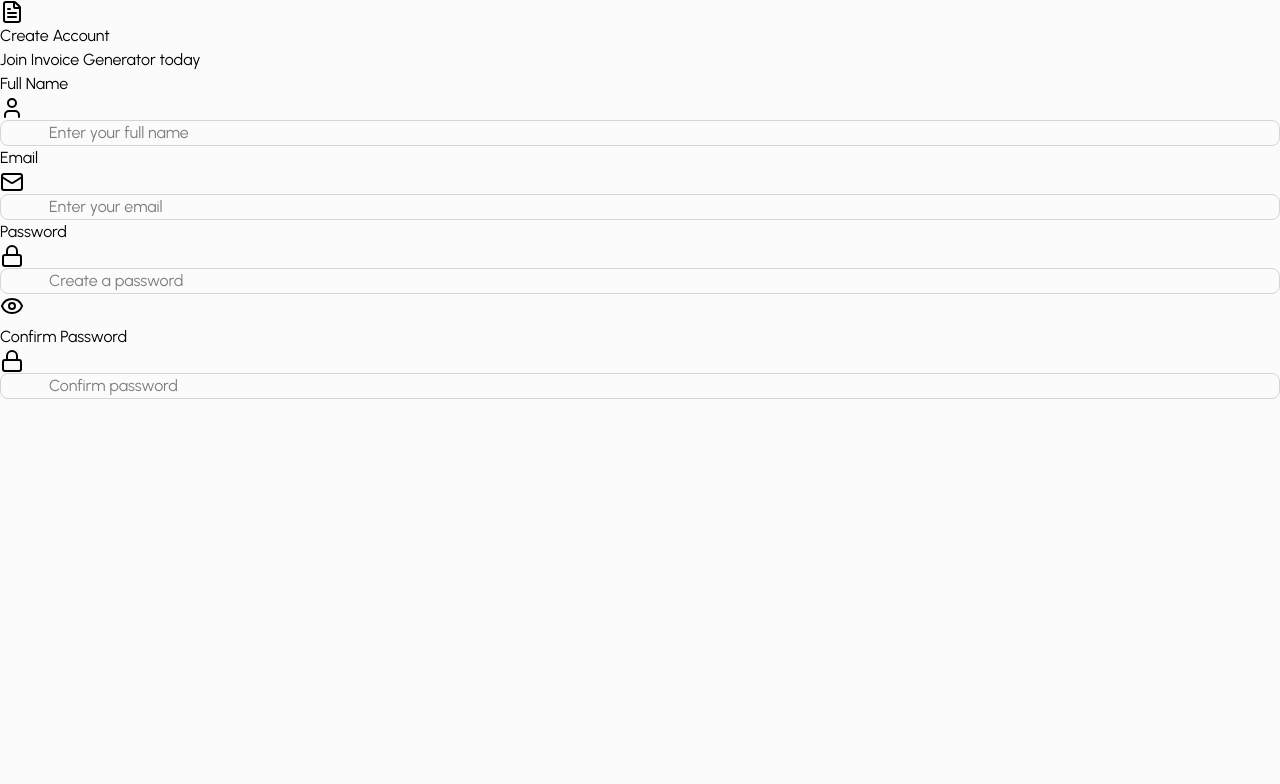
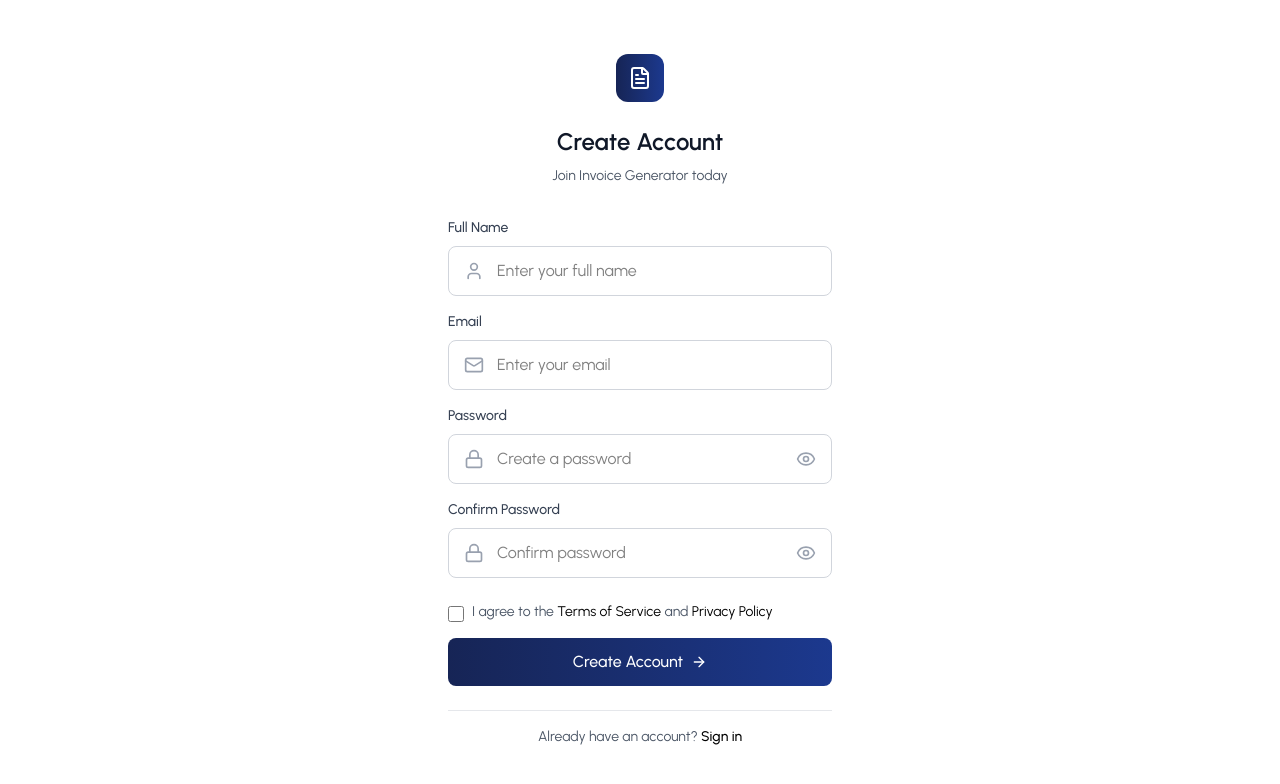
Before and after one commit to akberraza/AI-Powered-Invoice-Generator, a React (Vite) app in the folder frontend/invoice-generater/: page /signup in a window 1280 px wide. Shown: the top 784 px of the page. Built offline with nearby package versions, Linux system fonts and the light colour scheme.

Commit message:
feat: add signup form UI

```diff
--- a/frontend/invoice-generater/src/components/auth/ProtectedRoute.jsx
+++ b/frontend/invoice-generater/src/components/auth/ProtectedRoute.jsx
@@ -1,11 +1,11 @@
 import React from 'react'
 import { Navigate, Outlet } from 'react-router-dom'
 import DashboardLayout from '../layout/DashboardLayout';
+import { useAuth } from '../../context/AuthContext';
 
 const ProtectedRoute = ({children}) => {
     // will integrate these
-  const isAuthenticated = true;
-  const loading = false;
+   const {isAuthenticated, loading} = useAuth();
 
   if(loading){
     // You Can render a loading spinner here
--- a/frontend/invoice-generater/src/components/landing/Header.jsx
+++ b/frontend/invoice-generater/src/components/landing/Header.jsx
@@ -3,14 +3,13 @@ import { Link, useNavigate } from 'react-router-dom';
 import { FileText, Menu, X } from 'lucide-react';
 import ProfileDropDown from '../layout/ProfileDropDown';
 import Button from '../ui/Button';
+import { useAuth } from '../../context/AuthContext';
 
 const Header = () => {
   const [isScrolled, setIsScrolled] = useState(false);
   const [isMenuOpen, setIsMenuOpen] = useState(false);
 
-  const isAuthenticated = false;
-  const user = { name: 'Alex', email: 'alex@gmail.com' };
-  const logout = () => { }
+  const {isAuthenticated, user, logout} = useAuth();
 
   const navigate = useNavigate()
 
--- a/frontend/invoice-generater/src/components/landing/Hero.jsx
+++ b/frontend/invoice-generater/src/components/landing/Hero.jsx
@@ -1,9 +1,10 @@
 import { Link } from "react-router-dom"
 import HERO_IMG from '../../assets/hero-img.png'
+import { useAuth } from "../../context/AuthContext"
 
 const Hero = () => {
 
-  const isAuthenticated = false;
+  const {isAuthenticated} = useAuth();
 
   return (
    <section className=" relative bg-[#fbfbfb] overflow-hidden">
--- a/frontend/invoice-generater/src/components/layout/DashboardLayout.jsx
+++ b/frontend/invoice-generater/src/components/layout/DashboardLayout.jsx
@@ -1,9 +1,45 @@
-import React from 'react'
+import { useEffect, useState } from "react";
+import {
+  Briefcase,
+  LogOut,
+  Menu,
+  X
+} from "lucide-react"
+import {Link, useNavigate } from 'react-router-dom';
+import {useAuth} from '../../context/AuthContext';
+import ProfileDropdown from './ProfileDropDown';
 
 const DashboardLayout = ({children}) => {
+
+  const {user, logout} = useAuth();
+  const navigate = useNavigate();
+
+  const [sidebarOpen, setSidebarOpen] = useState(false);
+  const [activeNavItem, setActiveNavItem] = useState(activeMenu || "dashboard");
+  const [profileDropDownOpen, setProfileDropDownOpen] = useState(false);
+  const [isMobile, setIsMobile] = useState(false);
+
+  // Handle responsive behavior
+  useEffect(() => {
+      const handleResize = () => {
+        const mobile = window.innerWidth < 786;
+        setIsMobile(mobile);
+        if(!mobile){
+          setSidebarOpen(false);
+        }
+      };
+
+      handleResize();
+      window.addEventListener('resize', handleResize);
+
+      return () => {
+        window.removeEventListener('resize', handleResize)
+      }
+  }, []);
+
   return (
     <div>DashboardLayout
-        <div></div>
+        <div>{children}</div>
     </div>
   )
 }
--- a/frontend/invoice-generater/src/pages/Auth/Signup.jsx
+++ b/frontend/invoice-generater/src/pages/Auth/Signup.jsx
@@ -47,41 +47,208 @@ const Signup = () => {
   });
 
   //  Validation function
-  const validateName = (name) => { };
+  const validateName = (name) => {
+    if(!name) return "Name is required";
+    if(name.length < 2) return "Name must be at least 2 characters";
+    if(name.length > 50) return "Name must be less than 50 character"
+    return "";
+  };
 
-  const validateConfirmPassword = (confirmPassword, password) => { };
+  const validateConfirmPassword = (confirmPassword, password) => {
 
-  const handleInputChange = (e) => { };
+    if(!confirmPassword) return "Please confirm your password";
+    if(confirmPassword !== password) return "Passwords do not match"
+     return "";
+  };
 
-  const handleBlur = (e) => { };
+  const handleInputChange = (e) => {
+    const {name, value} = e.target;
+    setformData((prev) => ({
+      ...prev,
+      [name]: value
+    }));
 
-  const isFormValid = () => { };
+    // Real-time validation
+    if(touched[name]){
+      const newFileErrors = {...fieldError};
+      if(name === 'name'){
+        newFileErrors.name = validateName(value);
+      }else if(name === 'email'){
+        newFileErrors.email = validateEmail(value);
+      }else if(name === "password"){
+        newFileErrors.password = validatePassword(value);
+        // Also revalidate confirm password if it's been touched
+        if(touched.confirmPassword){
+          newFileErrors.confirmPassword = validateConfirmPassword(
+            formData.confirmPassword,
+            value
+          )
+        }
+      }else if(name === "confirmPassword"){
+        newFileErrors.confirmPassword = validateConfirmPassword(
+          value,
+          formData.password
+        );
+      }
+      setFieldError(newFileErrors);
+    }
 
-  const handleSubmit = async () => { };
+    if(error) setError("");
+
+   };
+
+  const handleBlur = (e) => {
+    const {name} = e.target;
+    setTouched((prev) => ({
+      ...prev,
+      [name]: true
+    }));
+
+    // Validate on blur
+    const newFileErrors = {...fieldError};
+    if(name === "name"){
+      newFileErrors.name = validateName(formData.name)
+    }else if(name === "email"){
+      newFileErrors.email = validateEmail(formData.email);
+    }else if(name === "password"){
+      newFileErrors.password = validatePassword(formData.password);
+    }else if(name === "confirmPassword"){
+      newFileErrors.confirmPassword = validateConfirmPassword(
+      formData.confirmPassword,
+      formData.password
+     );
+    }
+   setFieldError(newFileErrors);
+  };
+
+  const isFormValid = () => {
+    const nameError = validateName(formData.name);
+    const emailError = validateEmail(formData.email);
+    const passwordError = validatePassword(formData.password);
+    const confirmPasswordError = validateConfirmPassword(
+      formData.confirmPassword,
+      formData.password
+    );
+
+    return (
+      !nameError &&
+      !emailError &&
+      !passwordError &&
+      !confirmPasswordError &&
+      formData.name &&
+      formData.email &&
+      formData.password &&
+      formData.confirmPassword
+    );
+  };
+
+  const handleSubmit = async () => {
+    // Validate all fields before submission
+    const nameError = validateName(formData.name);
+    const emailError = validateEmail(formData.email);
+    const passwordError = validatePassword(formData.password);
+    const confirmPasswordError = validateConfirmPassword(
+      formData.confirmPassword,
+      formData.password
+    );
+
+    if(nameError || emailError || passwordError || confirmPasswordError){
+      setFieldError({
+        name: nameError,
+        email: emailError,
+        password: passwordError,
+        confirmPassword: confirmPasswordError
+      });
+
+      setTouched({
+        name: true,
+        email: true,
+        password: true,
+        confirmPassword: true
+      });
+       return;
+    }
+
+    setIsLoading(true);
+    setError("");
+    setSuccess("");
+
+    try {
+
+      const response = await axiosInstance.post(
+        API_PATHS.AUTH.REGISTER,
+        {
+           name: formData.name,
+           email: formData.email,
+           password: formData.password,
+        }
+      );
+
+      const data = response.data;
+      const {token} = data;
+
+      if(response.status === 201){
+        setSuccess("Acount created successfully");
+
+        // Reset form
+        setformData({
+          name: "",
+          email: "",
+          password: "",
+          confirmPassword: ""
+        });
+
+        setTouched({
+          name: false,
+          email: false,
+          password: false,
+          confirmPassword: false
+        });
+
+        // Login the user immediately after success registeration
+        login(data, token);
+        navigate('/dashboard');
+
+      }
+
+    } catch (err) {
+
+      if(err.response && err.response.data && err.response.data.message){
+        setError(err.response.data.message);
+      }else{
+        setError("Registeration failed. Please try again.")
+      }
+      console.error("API error:", err.response || err);
+
+    }finally{
+      setIsLoading(false);
+    }
+
+   };
 
   return (
-    <div className=''>
-      <div className=''>
+    <div className='min-h-screen bg-white flex items-center justify-center px-4 py-8'>
+      <div className='w-full max-w-sm'>
 
         {/* Header */}
-        <div className=''>
-          <div className=''>
-            <FileText className='' />
+        <div className='text-center mb-8'>
+          <div className='w-12 h-12 bg-gradient-to-r from-blue-950 to-blue-900 rounded-xl mx-auto mb-6 flex items-center justify-center'>
+            <FileText className='w-6 h-6 text-white' />
           </div>
 
-          <h1 className=''>Create Account</h1>
-          <p className=''>Join Invoice Generator today</p>
+          <h1 className='text-2xl font-semibold text-gray-900 mb-2'>Create Account</h1>
+          <p className='text-gray-600 text-sm'>Join Invoice Generator today</p>
 
         </div>
 
         {/* Form */}
-        <div className=''>
+        <div className='space-y-4'>
 
           {/* Name */}
           <div>
-            <label className=''>Full Name</label>
-            <div className=''>
-              <User className='' />
+            <label className='block text-sm font-medium text-gray-700 mb-2'>Full Name</label>
+            <div className='relative'>
+              <User className='absolute left-4 top-1/2 transform -translate-y-1/2 text-gray-400 w-5 h-5' />
               <input
                 name='name'
                 type='text'
@@ -89,7 +256,7 @@ const Signup = () => {
                 value={formData.name}
                 onChange={handleInputChange}
                 onBlur={handleBlur}
-                className={`w-full pl-12 pr-3 border rounded-lg focus:ring-2 foucs:border-transparent outline-none transition-all ${fieldError.name && touched.name
+                className={`w-full pl-12 pr-4 py-3 border rounded-lg focus:ring-2 foucs:border-transparent outline-none transition-all ${fieldError.name && touched.name
                     ? "border-red-300 foucs:ring-red-500"
                     : "border-gray-300 foucs:ring-black"
                   }`}
@@ -98,16 +265,16 @@ const Signup = () => {
             </div>
 
             {fieldError.name && touched.name && (
-              <p className=''>{fieldError.name} </p>
+              <p className='mt-1 text-sm text-red-600'>{fieldError.name} </p>
             )}
 
           </div>
 
           {/* Email */}
           <div>
-            <label className=''>Email</label>
-            <div className=''>
-              <Mail className='' />
+            <label className='block text-sm font-medium text-gray-700 mb-2'>Email</label>
+            <div className='relative'>
+              <Mail className='absolute left-4 top-1/2 transform -translate-y-1/2 text-gray-400 w-5 h-5' />
               <input
                 name='email'
                 type="email"
@@ -115,7 +282,7 @@ const Signup = () => {
                 value={formData.email}
                 onChange={handleInputChange}
                 onBlur={handleBlur}
-                className={`w-full pl-12 pr-4 border rounded-lg foucs:ring-2 foucs:border-transparent outline-none transition-all ${fieldError.email && touched.email
+                className={`w-full pl-12 pr-4 py-3 border rounded-lg focus:ring-2 focus:border-transparent outline-none transition-all ${fieldError.email && touched.email
                     ? "border-red-300 foucs:ring-red-500"
                     : "border-gray-300 foucs:ring-black"
                   }`}
@@ -123,15 +290,15 @@ const Signup = () => {
               />
             </div>
             {fieldError.email && touched.email && (
-              <p className=''>{fieldError.email}</p>
+              <p className='mt-1 text-sm text-red-600'>{fieldError.email}</p>
             )}
           </div>
 
           {/* Password */}
           <div>
-            <label className=''>Password</label>
-            <div className=''>
-              <Lock className='' />
+            <label className='block text-sm font-medium text-gray-700 mb-2'>Password</label>
+            <div className='relative'>
+              <Lock className='absolute left-4 top-1/2 transform -translate-y-1/2 text-gray-400 w-5 h-5' />
               <input
                 name='password'
                 type={showPassword ? 'text' : "password"}
@@ -139,7 +306,7 @@ const Signup = () => {
                 value={formData.password}
                 onChange={handleInputChange}
                 onBlur={handleBlur}
-                className={`w-full pl-12 pr-4 border rounded-lg foucs:ring-2 foucs:border-transparent outline-none transition-all ${fieldError.password && touched.password
+                className={`w-full pl-12 pr-4 py-3 border rounded-lg focus:ring-2 focus:border-transparent outline-none transition-all ${fieldError.password && touched.password
                     ? "border-red-300 foucs:ring-red-500"
                     : "border-gray-300 foucs:ring-black"
                   }`}
@@ -148,12 +315,12 @@ const Signup = () => {
               <button
                 type='button'
                 onClick={() => setShowPassword(!showPassword)}
-                className=''
+                className='absolute right-4 top-1/2 transform -translate-y-1/2 text-gray-400 hover:text-gray-600 transition-colors'
               >
                 {showPassword ? (
-                  <EyeOff className='' />
+                  <EyeOff className='w-5 h-5' />
                 ) : (
-                  <Eye className='' />
+                  <Eye className='w-5 h-5' />
                 )}
               </button>
             </div>
@@ -166,25 +333,102 @@ const Signup = () => {
 
           {/* Confirm Password */}
           <div>
-            <label className=''>Confirm Password</label>
-            <div className=''>
-              <Lock className='' />
+            <label className='block text-sm font-medium text-gray-700 mb-2'>Confirm Password</label>
+            <div className='relative'>
+              <Lock className='absolute left-4 top-1/2 transform -translate-y-1/2 text-gray-400 w-5 h-5' />
               <input
-                name='confirmpassword'
+                name='confirmPassword'
                 type={showConfirmPassword ? 'text' : "password"}
                 required
                 value={formData.confirmPassword}
                 onChange={handleInputChange}
                 onBlur={handleBlur}
-                className={`w-full pl-12 pr-4 border rounded-lg foucs:ring-2 foucs:border-transparent outline-none transition-all ${fieldError.confirmPassword && touched.confirmPassword
+                className={`w-full pl-12 pr-4 py-3 border rounded-lg focus:ring-2 focus:border-transparent outline-none transition-all ${fieldError.confirmPassword && touched.confirmPassword
                     ? "border-red-300 foucs:ring-red-500"
                     : "border-gray-300 foucs:ring-black"
                   }`}
                 placeholder='Confirm password'
               />
+              <button
+                type='button'
+                onClick={() => setShowConfirmPassword(!showConfirmPassword)}
+                className='absolute right-4 top-1/2 transform -translate-y-1/2 text-gray-400 hover:text-gray-600 transition-colors'
+              >
+                {showConfirmPassword ? (
+                  <EyeOff className='w-5 h-5' />
+                ): (
+                  <Eye className='w-5 h-5' />
+                )}
+              </button>
             </div>
+
+           {fieldError.confirmPassword && touched.confirmPassword && (
+              <p className='mt-1 text-sm text-red-600'>
+                {fieldError.confirmPassword}
+              </p>
+           )}
+
           </div>
 
+          {/* Error/success Message */}
+          {error && (
+             <div className='p-3 bg-red-50 border border-red-200 rounded-lg'>
+               <p className='text-red-600 text-sm'>{error} </p>
+             </div>
+          )}
+
+          {success && (
+            <div className='p-3 bg-red-50 border border-red-200 rounded-lg'>
+              <p className='text-green-600 text-sm'>{success}</p>
+            </div>
+          )}
+
+          {/* Terms & conditions */}
+          <div className='flex items-start pt-2'>
+            <input
+               type="checkbox"
+               id='terms'
+               className='w-4 h-4 text-black border-gray-300 rounded focus:ring-black mt-1'
+               required
+            />
+            <label htmlFor="terms" className='ml-2 text-sm text-gray-600 '>I agree to the{" "}
+              <button className='text-black hover:underline'>Terms of Service</button>{" "} and{" "}
+              <button className='text-black hover:underline'>Privacy Policy</button>
+            </label>
+          </div>
+
+          {/* Sign Up Button */}
+          <button
+             onClick={handleSubmit}
+             disabled={isLoading || !isFormValid}
+            className='w-full bg-gradient-to-r from-blue-950 to-blue-900 text-white py-3 px-4 rounded-lg font-medium hover:bg-gray-800 disabled:bg-gray-300 disabled:cursor-not-allowed transition-colors flex items-center justify-center group '
+          >
+            {isLoading ? (
+              <>
+               <Loader2 className='w-4 h-w mr-2 animate-spin' />
+               Creating account...
+              </>
+            ): (
+              <>
+                Create Account
+                <ArrowRight className='w-4 h-4 ml-2 group-hover:translate-x-1 transition-transform' />
+              </>
+            )}
+          </button>
+
+        </div>
+
+        {/* Footer */}
+        <div className='mt-6 pt-4 border-t border-gray-200 text-center'>
+         <p className='text-sm text-gray-600'>
+          Already have an account?{" "}
+          <button
+             className='text-black font-medium hover:underline'
+             onClick={() => navigate("/login")}
+          >
+            Sign in
+          </button>
+         </p>
         </div>
 
       </div>
--- a/frontend/invoice-generater/src/pages/Dashboard/Dashboard.jsx
+++ b/frontend/invoice-generater/src/pages/Dashboard/Dashboard.jsx
@@ -1,8 +1,12 @@
 import React from 'react'
+import DashboardLayout from '../../components/layout/DashboardLayout'
 
 const Dashboard = () => {
   return (
+    <>
     <div>Dashboard</div>
+    <DashboardLayout />
+    </>
   )
 }
 
```
